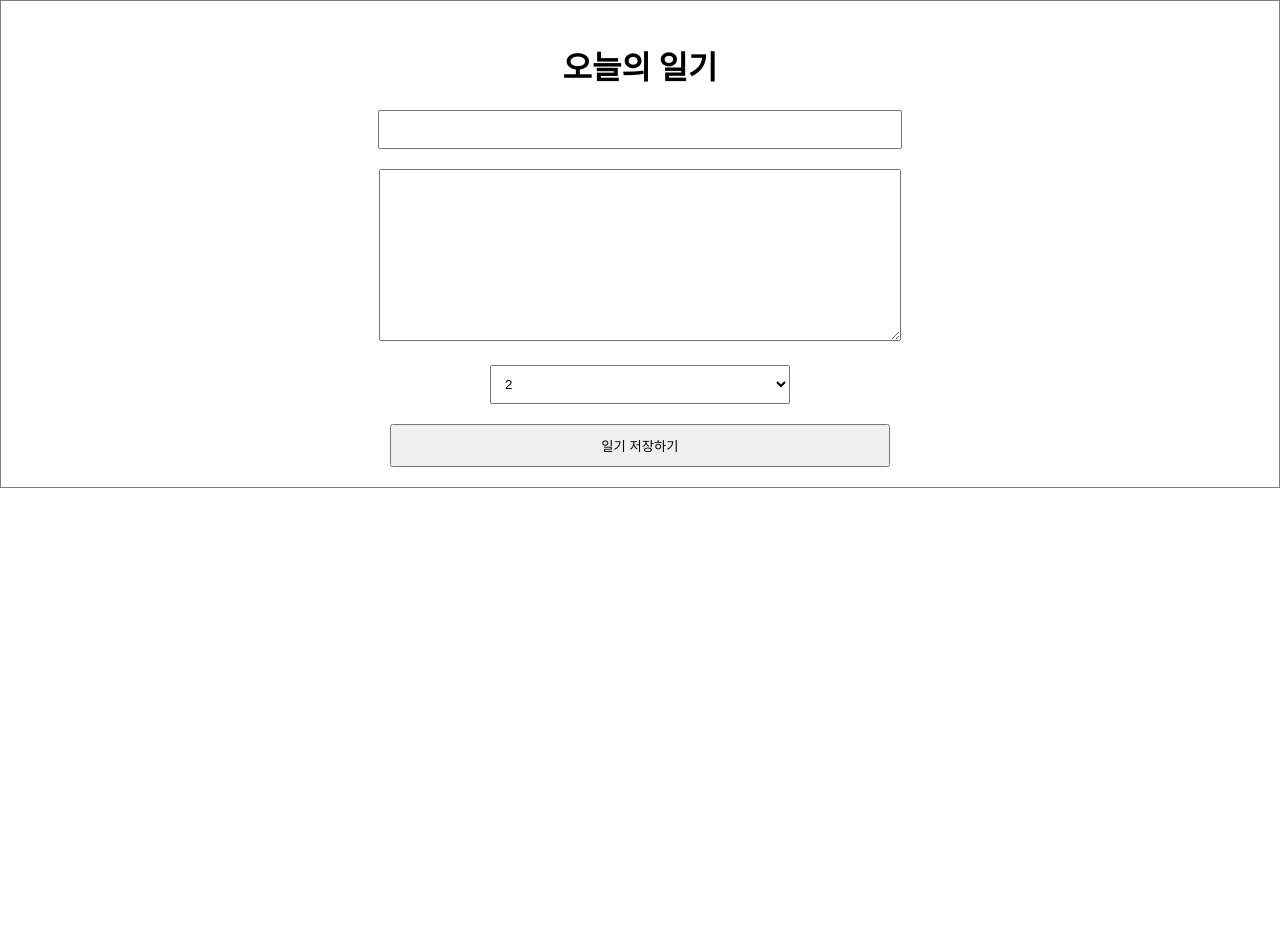
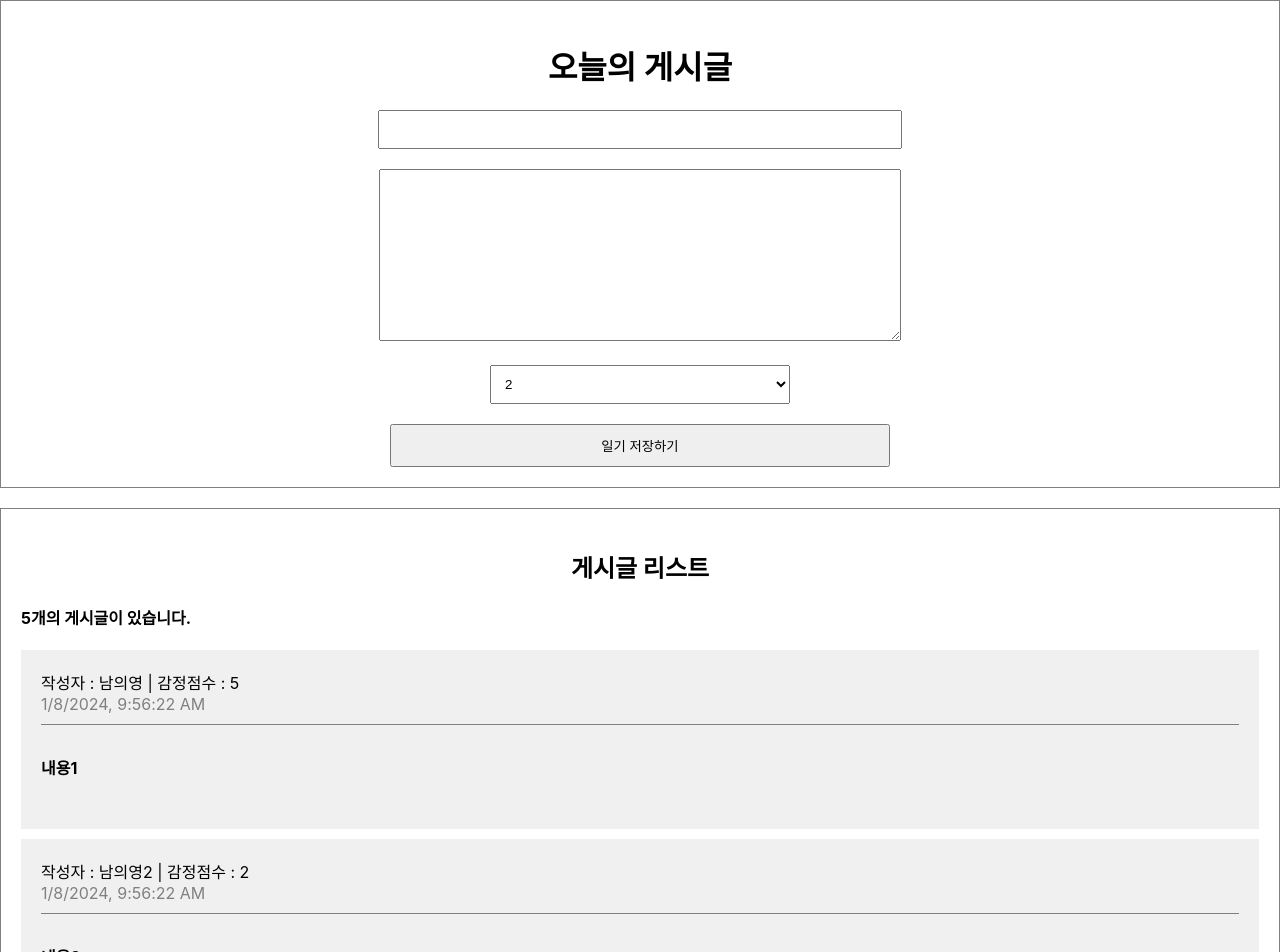
Before and after one commit to young0264/react, a React (Create React App) app in the folder simplediary/: page / in a window 1280 px wide. Shown: the top 952 px of the page. Before the commit the page ends 800 px from the top, so only its background shows below. Built offline with nearby package versions, Linux system fonts and the light colour scheme.

Commit message:
react array usage 1

```diff
--- a/simplediary/src/App.css
+++ b/simplediary/src/App.css
@@ -26,10 +26,10 @@ textarea{
   padding: 10px;
   cursor: pointer;
 }
-
+/*
 .App {
   text-align: center;
-}
+} */
 
 .App-logo {
   height: 40vmin;
@@ -65,3 +65,38 @@ textarea{
     transform: rotate(360deg);
   }
 }
+
+/** Diary List */
+
+.DiaryList{
+  border:1px solid grey;
+  padding: 20px;
+  margin-top: 20px;
+}
+
+.DiaryList h2{
+  text-align: center;
+}
+
+/** Item */
+.DiaryItem{
+  background-color: rgb(240,240,240);
+  margin-bottom: 10px;
+  padding: 20px;
+}
+
+.DiaryItem .info {
+  border-bottom: 1px solid grey;
+  padding-bottom: 10px;
+  margin-bottom: 10px;
+}
+
+.DiaryItem .date{
+  color: grey;
+}
+
+.DiaryItem .content{
+  font-weight: bold;
+  margin-bottom: 30px;
+  margin-top: 30px;
+}
--- a/simplediary/src/App.js
+++ b/simplediary/src/App.js
@@ -1,10 +1,50 @@
 import './App.css';
 import DiaryEditor from './DiaryEditor';
+import DiaryList from './DiaryList';
+
+const dummyList = [
+  {
+    id:1,
+    author:"남의영",
+    content:"내용1",
+    emotion:5,
+    created_date: new Date().getTime(),
+  },
+  {
+    id:2,
+    author:"남의영2",
+    content:"내용2",
+    emotion:2,
+    created_date: new Date().getTime(),
+  },
+  {
+    id:3,
+    author:"남의영3",
+    content:"내용3",
+    emotion:3,
+    created_date: new Date().getTime(),
+  },
+  {
+    id:4,
+    author:"남의영4",
+    content:"내용4",
+    emotion:4,
+    created_date: new Date().getTime(),
+  },
+  {
+    id:5,
+    author:"남의영5",
+    content:"내용5",
+    emotion:5,
+    created_date: new Date().getTime(),
+  }
+]
 
 function App() {
   return (
     <div className="App">
       <DiaryEditor/>
+      <DiaryList diaryList={dummyList}/>
     </div>
   );
 }
--- a/simplediary/src/DiaryEditor.js
+++ b/simplediary/src/DiaryEditor.js
@@ -1,7 +1,9 @@
-import { useState } from "react";
+import { useRef, useState } from "react";
 
 const DiaryEditor = () => {
 
+    const authorInput = useRef();
+    const contentsInput = useRef();
     const [state, setState] = useState({
         author: "",
         content: "",
@@ -18,15 +20,30 @@ const DiaryEditor = () => {
     }
 
     const handleSubmit = () => {
+        if(state.author.length < 1){
+            // alert("작성자는 최소한 한글자를 입력해주세요.");
+
+            //focus
+            authorInput.current.focus();
+
+            return;
+        }
+        if(state.content.length < 5){
+            // alert("일기 본문은 최소 5글자 이상 입력해주세요.");
+
+            //focus
+            contentsInput.current.focus();
+            return;
+        }
         alert("저장성공");
-        console.log(state);
     }
 
     return (
         <div className="DiaryEditor">
-            <h1>오늘의 일기</h1>
+            <h1>오늘의 게시글</h1>
             <div>
                 <input
+                    ref={authorInput}
                     name="author"
                     value={state.author}
                     onChange={handleChangeState}
@@ -34,6 +51,7 @@ const DiaryEditor = () => {
             </div>
             <div>
                 <textarea
+                    ref={contentsInput}
                     name="content"
                     value={state.content}
                     onChange={handleChangeState} />
--- /dev/null
+++ b/simplediary/src/DiaryItem.js
@@ -0,0 +1,20 @@
+
+
+const DiaryItem = ({author, content, created_date, emotion, id}) => {
+    return (
+    <div className="DiaryItem">
+        <div className="info">
+            {/* <div>작성자 : {author}</div> */}
+            {/* <div>내용 : {item.content}</div> */}
+            {/* <div>감정 : {item.emotion}</div> */}
+            {/* <div>작성 시간(ms) : {item.created_date}</div> */}
+            <span> 작성자 : {author} | 감정점수 : {emotion}</span>
+            <br />
+            <span className="date">{new Date(created_date).toLocaleString()}</span>
+        </div>
+        <div className="content">{content}</div>
+    </div>
+    )
+}
+
+export default DiaryItem;
--- /dev/null
+++ b/simplediary/src/DiaryList.js
@@ -0,0 +1,30 @@
+import DiaryItem from "./DiaryItem";
+
+const DiaryList = ({diaryList}) => {
+    console.log(diaryList);
+    return (
+    <div className="DiaryList">
+        <h2>게시글 리스트</h2>
+        <h4>{diaryList.length}개의 게시글이 있습니다.</h4>
+        <div>
+            {diaryList.map((item)=>(
+                // <div>게시글 아이템</div>
+                <DiaryItem key={item.id} {...item} />
+                // <div key={item.id}>
+                //     <div>작성자 : {item.author}</div>
+                //     <div>내용 : {item.content}</div>
+                //     <div>감정 : {item.emotion}</div>
+                //     <div>작성 시간(ms) : {item.created_date}</div>
+                // </div>
+            ))}
+        </div>
+    </div>
+    );
+};
+
+// default prop에 대한 null처리
+DiaryList.defaultProps={
+    diaryList:[],
+}
+
+export default DiaryList;
```
Lines whose indentation alone changed are shown as unchanged.
